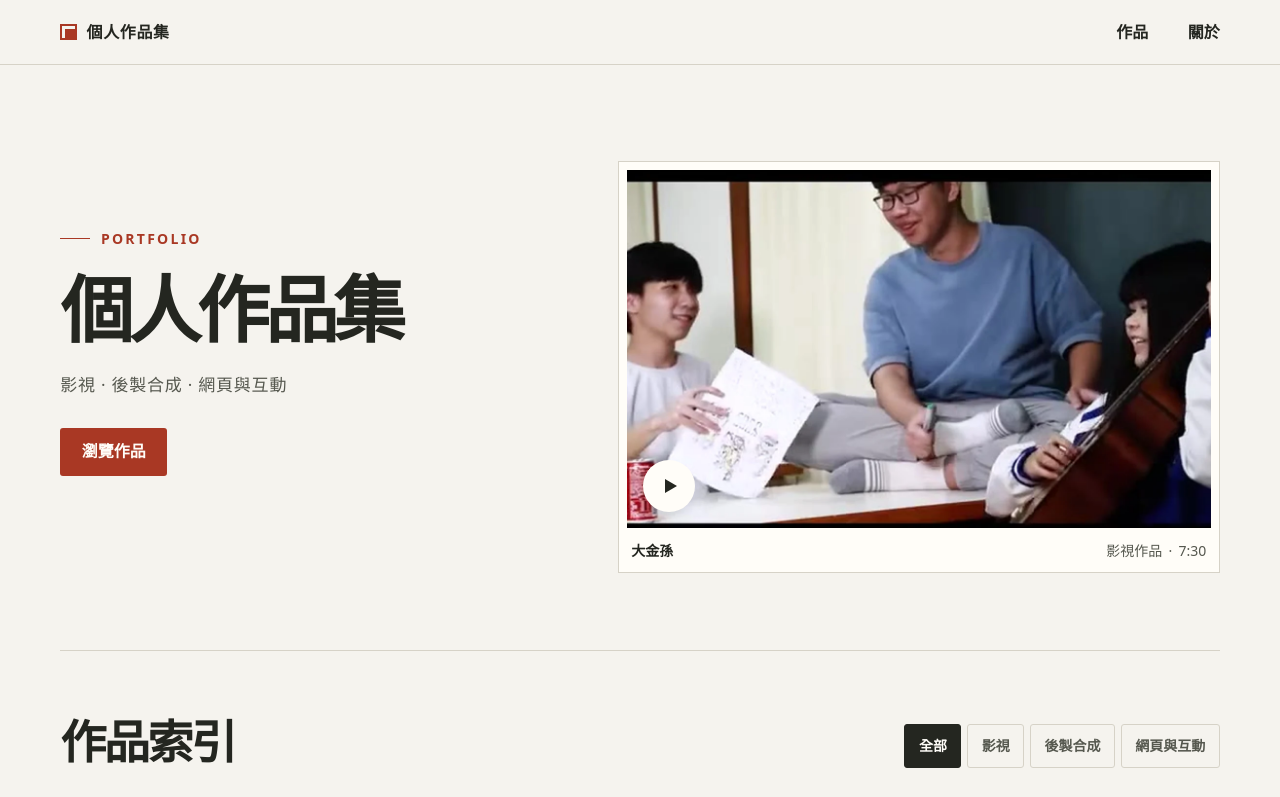
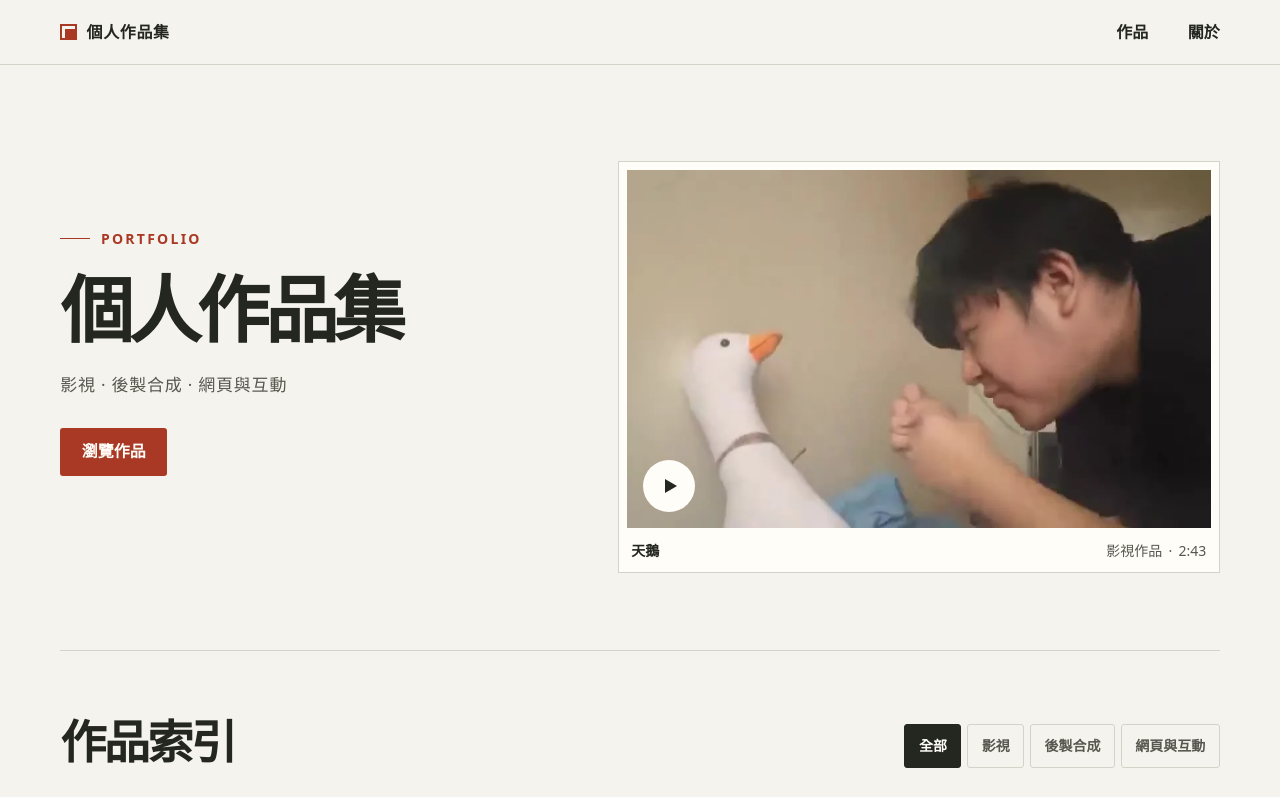
Before and after one commit to BETWEEN-ISLES/motion-and-interaction-portfolio, a plain HTML site: page index.html in a window 1280 px wide. Shown: the top 797 px of the page. Drawn offline with Linux system fonts and the light colour scheme.

Commit message:
Feature Swan on the portfolio homepage

```diff
--- a/index.html
+++ b/index.html
@@ -29,12 +29,12 @@
         <p class="hero-fields">影視 · 後製合成 · 網頁與互動</p>
         <a class="primary" href="#works">瀏覽作品</a>
       </div>
-      <a class="hero-film" href="media/dakin.mp4" data-video="dakin" data-title="大金孫" data-duration="7:30" aria-label="播放《大金孫》">
+      <a class="hero-film" href="media/swan.mp4" data-video="swan" data-title="天鵝" data-duration="2:43" aria-label="播放《天鵝》">
         <div class="hero-visual">
-          <img src="media/dakin.webp" alt="《大金孫》劇照，三人坐在桌旁，其中一人抱著吉他" width="1200" height="750" fetchpriority="high">
+          <img src="media/swan.webp" alt="《天鵝》劇照" width="960" height="540" fetchpriority="high">
           <span class="play" aria-hidden="true"></span>
         </div>
-        <div class="hero-caption"><span>大金孫</span><span>影視作品 <span class="dot">·</span> 7:30</span></div>
+        <div class="hero-caption"><span>天鵝</span><span>影視作品 <span class="dot">·</span> 2:43</span></div>
       </a>
     </section>
 
```
